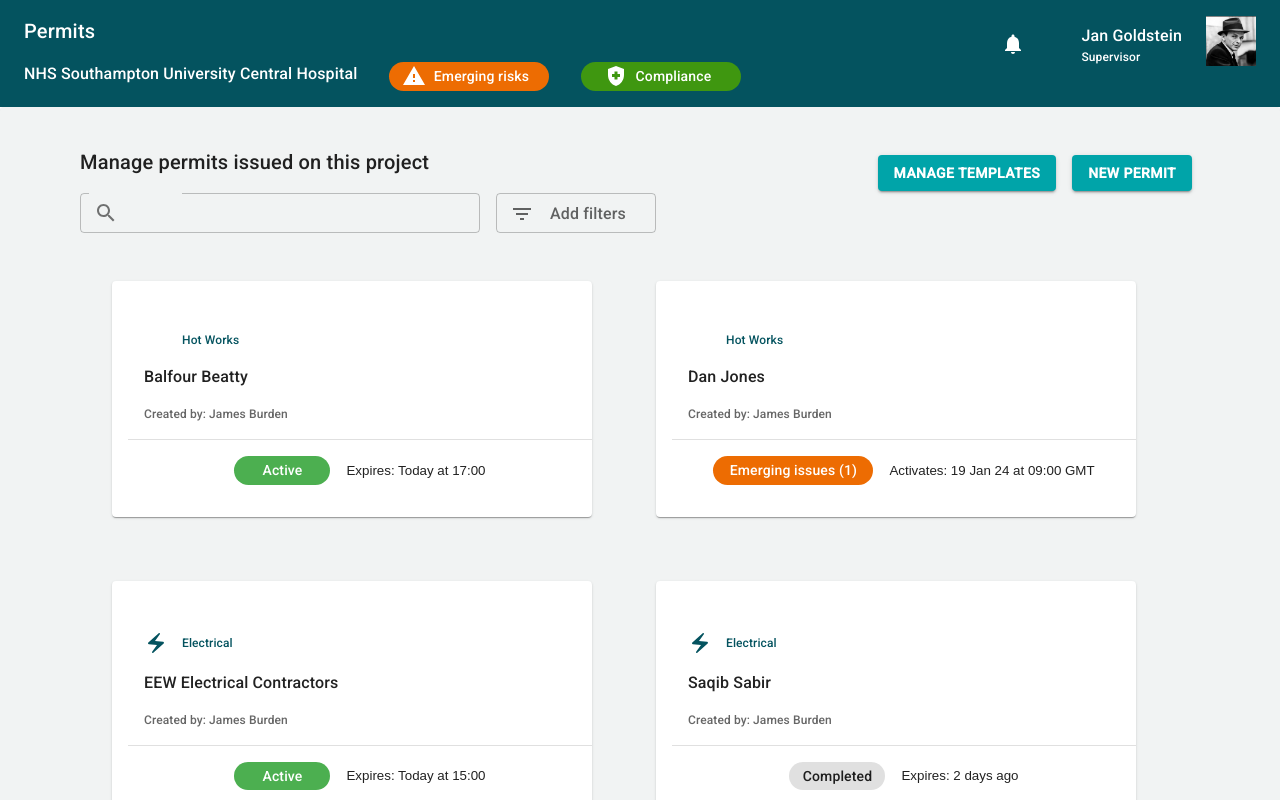
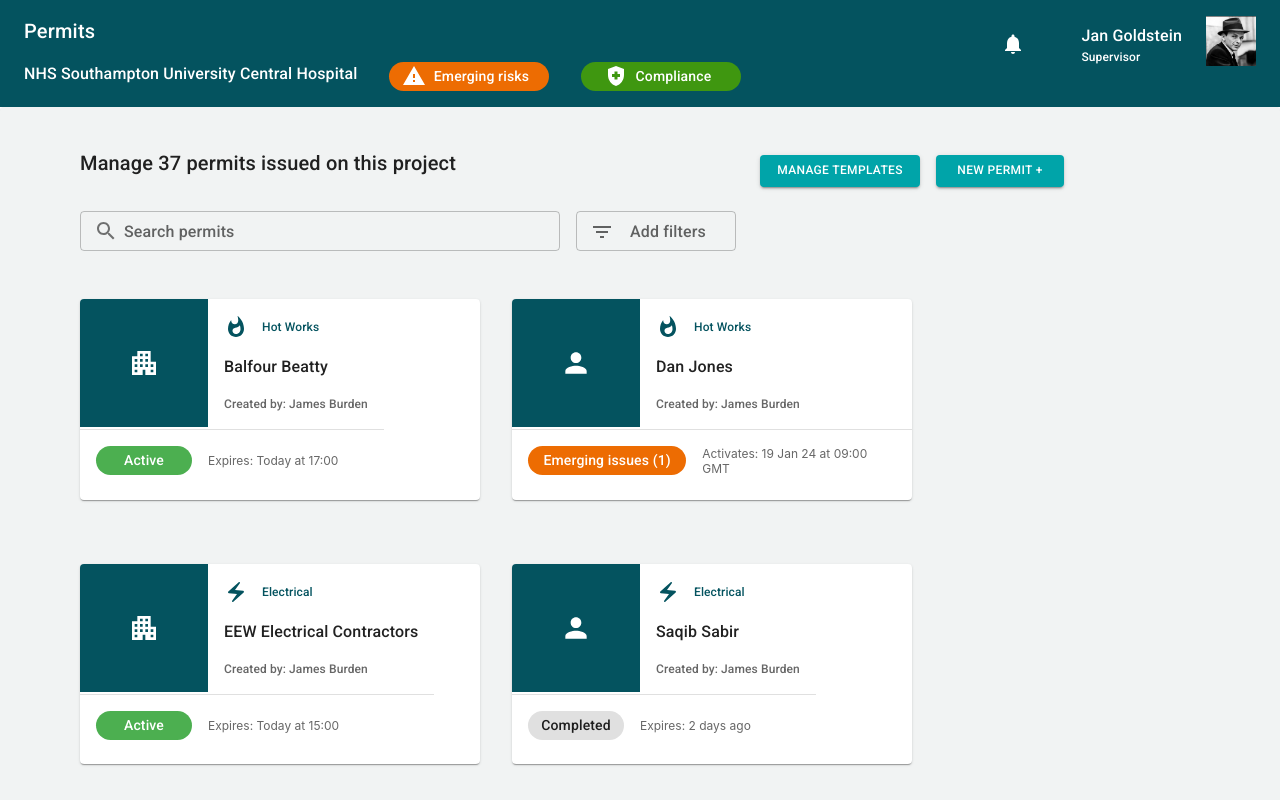
Before and after one commit to Catherinen29/skunkworks, a React (Create React App) app: page /permits in a window 1280 px wide. Shown: the top 800 px of the page. Built offline with nearby package versions, Linux system fonts and the light colour scheme.

Commit message:
Adjust Typography. Add supplier type icons.

```diff
--- a/src/components/Permits.js
+++ b/src/components/Permits.js
@@ -1,13 +1,9 @@
-import { Link, useNavigate } from 'react-router-dom'
-import { Box, Button, Card, CardActionArea, CardContent, CardHeader,
-    Dialog, DialogActions, DialogContent, DialogTitle, FormControl, Grid,
-    InputAdornment, InputLabel, List, ListItem, ListItemIcon, ListItemText, MenuItem, OutlinedInput, Paper, Select, TextField,
-    Toolbar, Typography } from "@mui/material";
+import { useNavigate } from 'react-router-dom'
+import { Box, Button, Card, CardContent,
+    Dialog, DialogActions, DialogContent, DialogTitle, FormControl,
+    InputAdornment, List, ListItem, ListItemIcon, MenuItem, Paper, TextField,
+    Typography } from "@mui/material";
 import BB_bg from "../BB_bg.png"
-import Frank from '../frank.png'
-import WarningIcon from '@mui/icons-material/Warning';
-import HealthAndSafetyIcon from '@mui/icons-material/HealthAndSafety';
-import NotificationsIcon from '@mui/icons-material/Notifications';
 import SearchIcon from '@mui/icons-material/Search';
 import { ActivePermitTag, EmergingIssuesStatusTag,
         CompletedStatusTag, AuthorisedStatusTag } from './common/PermitStatusTags'
@@ -18,7 +14,9 @@ import FilterListIcon from '@mui/icons-material/FilterList';
 import DateRangeIcon from '@mui/icons-material/DateRange';
 import CloseIcon from '@mui/icons-material/Close';
 import ArrowForwardIosIcon from '@mui/icons-material/ArrowForwardIos';
-import { useEffect, useState } from 'react';
+import PersonIcon from '@mui/icons-material/Person';
+import ApartmentIcon from '@mui/icons-material/Apartment';
+import { useState } from 'react';
 import PermitToolBar from './common/PermitToolBar';
 
 
@@ -45,6 +43,7 @@ export default function Permits() {
     const permits = [{
         type: 'Hot Works',
         supplier: 'Balfour Beatty',
+        supplierType: 'company',
         createdBy: 'James Burden',
         status: 'Active',
         activatesAt: '',
@@ -52,6 +51,7 @@ export default function Permits() {
     }, {
         type: 'Hot Works',
         supplier: 'Dan Jones',
+        supplierType: 'person',
         createdBy: 'James Burden',
         status: 'Emerging issues',
         activatesAt: 'Activates: 19 Jan 24 at 09:00 GMT',
@@ -59,6 +59,7 @@ export default function Permits() {
     }, {
         type: 'Electrical',
         supplier: 'EEW Electrical Contractors',
+        supplierType: 'company',
         createdBy: 'James Burden',
         status: 'Active',
         activatesAt: '',
@@ -66,6 +67,7 @@ export default function Permits() {
     }, {
         type: 'Electrical',
         supplier: 'Saqib Sabir',
+        supplierType: 'person',
         createdBy: 'James Burden',
         status: 'Completed',
         activatesAt: '',
@@ -73,6 +75,7 @@ export default function Permits() {
     }, {
         type: 'Working at Height',
         supplier: 'JT Scaffold',
+        supplierType: 'company',
         createdBy: 'James Burden',
         status: 'Authorised',
         activatesAt: 'Activates: 20 Jan 24 at 09:00 GMT',
@@ -80,6 +83,7 @@ export default function Permits() {
     }, {
         type: 'Hot Works',
         supplier: 'Helen Flannigan',
+        supplierType: 'person',
         createdBy: 'James Burden',
         status: 'Active',
         activatesAt: 'Activates: 22 Jan at 09:00',
@@ -87,6 +91,7 @@ export default function Permits() {
     }, {
         type: 'Hot Works',
         supplier: 'Helen Flannigan',
+        supplierType: 'person',
         createdBy: 'James Burden',
         status: 'Authorised',
         activatesAt: 'Activates: 20 Jan 24 at 09:00 GMT',
@@ -94,6 +99,7 @@ export default function Permits() {
     }, {
         type: 'Working at Height',
         supplier: 'JT Scaffold',
+        supplierType: 'company',
         createdBy: 'James Burden',
         status: 'Active',
         activatesAt: '',
@@ -101,6 +107,7 @@ export default function Permits() {
     }, {
         type: 'Hot Works',
         supplier: 'Miriam Bartonwell',
+        supplierType: 'person',
         createdBy: 'James Burden',
         status: 'Authorised',
         activatesAt: 'Activates: 20 Jan 24 at 09:00 GMT',
@@ -138,20 +145,22 @@ return(
     <PermitToolBar />
 
     <Paper sx={{py: 5, px: 10, bgcolor: '#f1f3f3'}}>
-        <Box sx={{display: 'flex', justifyContent: 'space-between'}}>
+        <Box sx={{display: 'flex', justifyContent: 'space-between', width: '80%'}}>
             <Box>
-            <Typography sx={{fontSize: 20}}>Manage permits issued on this project</Typography>
+                <Typography variant='h6' sx={{fontWeight: 500, mb: '1rem'}}>Manage 37 permits issued on this project</Typography>
 
                 {/* Search permits */}
                 <Box sx={{display: 'flex'}}>
                 <FormControl variant='outlined' size='small'
-                sx={{width: '25rem', my: 2}}>
-                <OutlinedInput
-                    startAdornment={
+                    sx={{width: '30rem', my: 2}}>
+                    <TextField size='small'
+                    InputLabelProps={{ shrink: false, style: { marginLeft: 30 } }}
+                        InputProps= {{
+                            startAdornment:
                             <InputAdornment position='start'>
-                        <SearchIcon></SearchIcon>
+                                    <SearchIcon />
                             </InputAdornment>
-                    }
+                            }}
                         label='Search permits'
                     />
                 </FormControl>
@@ -207,11 +216,13 @@ return(
                 </Box>
             </Box>
 
-        <Box>
+            <Box sx={{display: 'flex', flexDirection: 'row', mr: '2rem'}}>
             <Button variant="contained"
-            sx={{bgcolor:  '#00a4a9', fontWeight: 'bold', m: 1}}>MANAGE TEMPLATES</Button>
+                sx={{bgcolor:  '#00a4a9', m: 1, fontSize: 12, width: '10rem', height: '2rem'}}>
+                    MANAGE TEMPLATES</Button>
             <Button onClick={handleOnClickOpen} variant="contained" disableRipple
-            sx={{bgcolor:  '#00a4a9', fontWeight: 'bold', mx: 1}}>NEW PERMIT</Button>
+                sx={{bgcolor:  '#00a4a9', m: 1, fontSize: 12, width: '8rem', height: '2rem'}}>
+                    NEW PERMIT +</Button>
             </Box>
         </Box>
 
@@ -254,16 +265,24 @@ return(
 
 
         {/* List of permits */}
-        <Box sx={{display: 'flex', flexWrap: 'wrap'}}>
+        <Box sx={{display: 'flex', flexWrap: 'wrap', width: '80%'}}>
 
             {(filter === 'Date') && permits.filter((permit) => permit.expiresAt.includes('Today')).map((permit) => (
-                <Card sx={{width: '30rem', margin: '2rem', display: 'flex'}}
-                    >
-                    <CardContent>
-                        <List sx={{pt: 0}}>
+                <Card sx={{width: '25rem', m: '2rem', ml: 0, display: 'flex'}}>
+                <CardContent sx={{p: 0}}>
+                    <Box sx={{display: 'flex', flexDirection: 'row'}}>
+                        <Box sx={{width: '8rem', height: '8rem',
+                        display: 'flex', justifyContent: 'center', alignItems: 'center',
+                            bgcolor: '#04535f', color: 'white'}}>
+                            {permit.supplierType === 'company'
+                                ? <ApartmentIcon sx={{width: '2rem', height: '2rem'}} />
+                                : <PersonIcon sx={{width: '2rem', height: '2rem'}} /> }
+                        </Box>
+
+                        <List sx={{pt: 1}}>
                             <ListItem>
                                 <ListItemIcon style={{fill: '#04535f', minWidth: 38}}>
-                                    {permit.type === 'Hot works' && <WhatshotIcon style={{fill: '#04535f'}} />}
+                                    {permit.type === 'Hot Works' && <WhatshotIcon style={{fill: '#04535f'}} />}
                                     {permit.type === 'Working at Height' && <LandscapeIcon style={{fill: '#04535f'}} />}
                                     {permit.type === 'Electrical' && <ElectricBoltIcon style={{fill: '#04535f'}} />}
                                 </ListItemIcon>
@@ -278,16 +297,19 @@ return(
                                 <Typography sx={{color: 'rgba(0, 0, 0, 0.6)', fontSize: 12}}>Created by: {permit.createdBy}</Typography>
                             </ListItem>
                         </List>
+                    </Box>
 
 
-                    <Box sx={{display: 'flex', justifyContent: 'center', alignItems: 'center', flexDirection: 'row', p: '1rem',
-                            width: '100%', borderTop: 1, borderColor: 'rgba(0, 0, 0, 0.12)'}}>
+                    <Box sx={{display: 'flex', color: 'rgba(0, 0, 0, 0.6)', fontSize: 12,
+                            alignItems: 'center', flexDirection: 'row', pt: '1rem', pb: 0,
+                            borderTop: 1, borderColor: 'rgba(0, 0, 0, 0.12)'}}>
                         {permit.status === 'Active' && <ActivePermitTag />}
                         {permit.status === 'Emerging issues' && <EmergingIssuesStatusTag />}
                         {permit.status === 'Completed' && <CompletedStatusTag />}
                         {permit.status === 'Authorised' && <AuthorisedStatusTag />}
 
-                        <Box sx={{mx: '1rem'}}>
+                        <Box sx={{mx: '1rem', color: 'rgba(0, 0, 0, 0.6)', fontSize: 12,
+                            display: 'flex', flexDirection: 'row', justifyContent: 'flex-start'}}>
                             {permit.expiresAt.length > 0 && permit.expiresAt}
                             {permit.activatesAt.length > 0 && permit.activatesAt}
                         </Box>
@@ -298,19 +320,21 @@ return(
 
 
             {(filter !== 'Date') && permits.map((permit) => (
-                <Card sx={{width: '30rem', margin: '2rem', display: 'flex'}}
-                    >
-                <CardActionArea onClick={() => navigate('')}
-                    disableRipple
-                >
+                <Card sx={{width: '25rem', m: '2rem', ml: 0, display: 'flex'}}>
+                    <CardContent sx={{p: 0}}>
+                        <Box sx={{display: 'flex', flexDirection: 'row'}}>
+                            <Box sx={{width: '8rem', height: '8rem',
+                            display: 'flex', justifyContent: 'center', alignItems: 'center',
+                                bgcolor: '#04535f', color: 'white'}}>
+                                {permit.supplierType === 'company'
+                                    ? <ApartmentIcon sx={{width: '2rem', height: '2rem'}} />
+                                    : <PersonIcon sx={{width: '2rem', height: '2rem'}} /> }
+                            </Box>
 
-                    <CardHeader sx={{ pb: '10px'}} />
-
-                    <CardContent>
-                        <List sx={{pt: 0}}>
+                            <List sx={{pt: 1}}>
                                 <ListItem>
                                     <ListItemIcon style={{fill: '#04535f', minWidth: 38}}>
-                                    {permit.type === 'Hot works' && <WhatshotIcon style={{fill: '#04535f'}} />}
+                                        {permit.type === 'Hot Works' && <WhatshotIcon style={{fill: '#04535f'}} />}
                                         {permit.type === 'Working at Height' && <LandscapeIcon style={{fill: '#04535f'}} />}
                                         {permit.type === 'Electrical' && <ElectricBoltIcon style={{fill: '#04535f'}} />}
                                     </ListItemIcon>
@@ -325,10 +349,13 @@ return(
                                     <Typography sx={{color: 'rgba(0, 0, 0, 0.6)', fontSize: 12}}>Created by: {permit.createdBy}</Typography>
                                 </ListItem>
                             </List>
+                        </Box>
 
 
-                    <Box sx={{display: 'flex', justifyContent: 'center', alignItems: 'center', flexDirection: 'row', p: '1rem',
-                            width: '100%', borderTop: 1, borderColor: 'rgba(0, 0, 0, 0.12)'}}>
+
+                    <Box sx={{display: 'flex', color: 'rgba(0, 0, 0, 0.6)', fontSize: 12,
+                            alignItems: 'center', flexDirection: 'row',  pl: '1rem', pt: '1rem', pb: 0,
+                            borderTop: 1, borderColor: 'rgba(0, 0, 0, 0.12)'}}>
                         {permit.status === 'Active' && <ActivePermitTag />}
                         {permit.status === 'Emerging issues' && <EmergingIssuesStatusTag />}
                         {permit.status === 'Completed' && <CompletedStatusTag />}
@@ -340,7 +367,6 @@ return(
                         </Box>
                     </Box>
                     </CardContent>
-                </CardActionArea>
                 </Card>
             ))}
         </Box>
```
Lines whose indentation alone changed are shown as unchanged.
